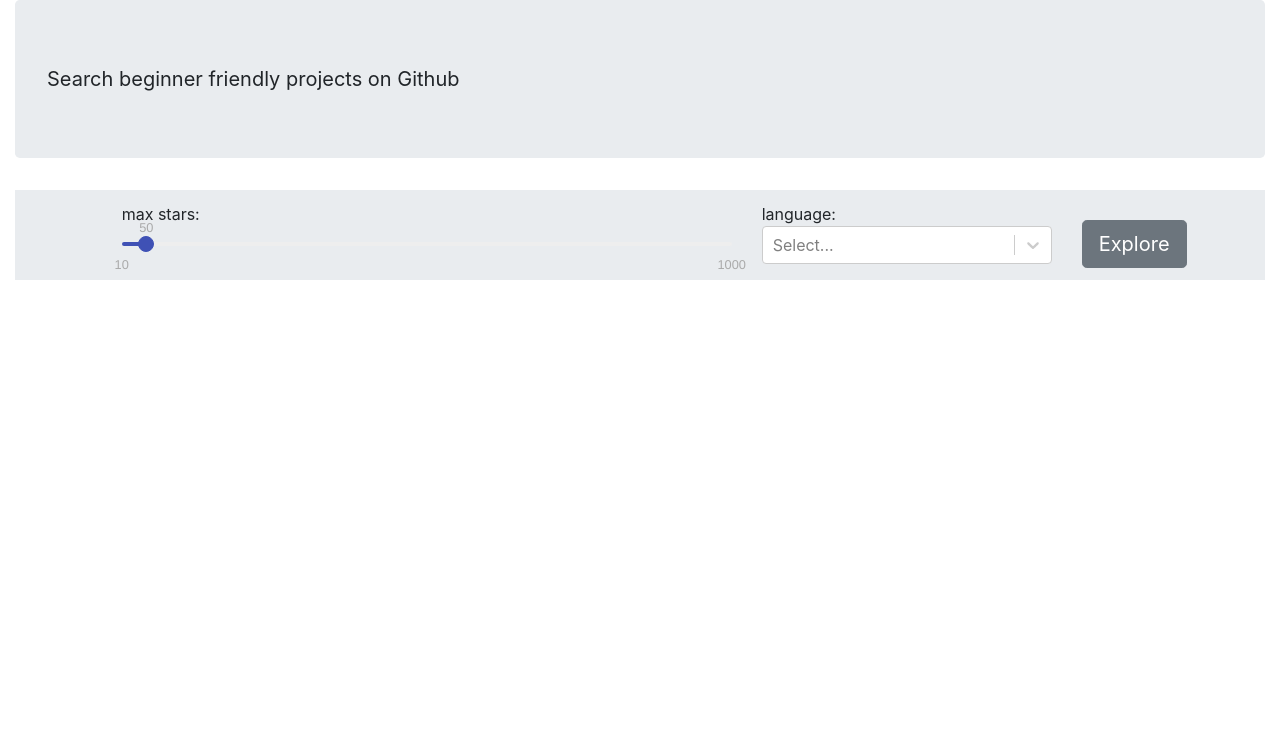
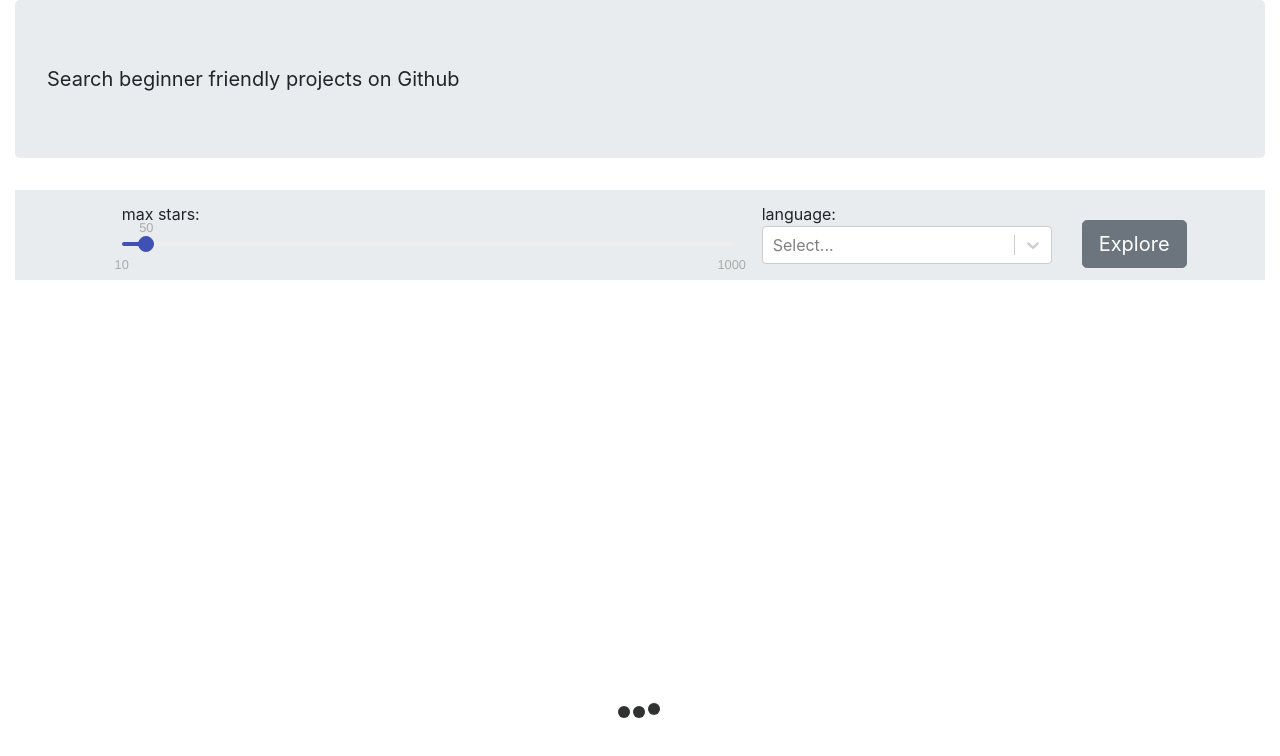
Before and after one commit to manishsaraan/git-first, a React (Create React App) app: page / in a window 1280 px wide. Shown: the top 756 px of the page. Built offline with nearby package versions, Linux system fonts and the light colour scheme.

Commit message:
Loader component created

```diff
--- a/src/App.js
+++ b/src/App.js
@@ -4,6 +4,7 @@ import InputRange from "react-input-range";
 import languages from "./assets/lang.json";
 import fetchRepos from "./lib";
 import Repo from "./components/Repo";
+import Loader from "./components/Loader/Loader";
 import "./App.css";
 
 const App = () => {
@@ -60,6 +61,7 @@ const App = () => {
         </div>
       </div>
       <div id="output" className="row">
+        <Loader />
         {repos.map(repo => (
           <Repo repo={repo} key={repo.id} />
         ))}
--- /dev/null
+++ b/src/components/Loader/Loader.css
@@ -0,0 +1,34 @@
+div#wave {
+  position: relative;
+  margin-top: 50vh;
+  text-align: center;
+  width: 100px;
+  height: 100px;
+  margin-left: auto;
+  margin-right: auto;
+}
+div#wave .dot {
+  display: inline-block;
+  width: 12px;
+  height: 12px;
+  border-radius: 50%;
+  margin-right: 3px;
+  background: #303131;
+  animation: wave 1.3s linear infinite;
+}
+div#wave .dot:nth-child(2) {
+  animation-delay: -1.1s;
+}
+div#wave .dot:nth-child(3) {
+  animation-delay: -0.9s;
+}
+@keyframes wave {
+  0%,
+  60%,
+  100% {
+    transform: initial;
+  }
+  30% {
+    transform: translateY(-15px);
+  }
+}
--- /dev/null
+++ b/src/components/Loader/Loader.js
@@ -0,0 +1,12 @@
+import React from "react";
+import "./Loader.css";
+
+const Loader = () => (
+  <div id="wave">
+    <span className="dot" />
+    <span className="dot" />
+    <span className="dot" />
+  </div>
+);
+
+export default Loader;
```
